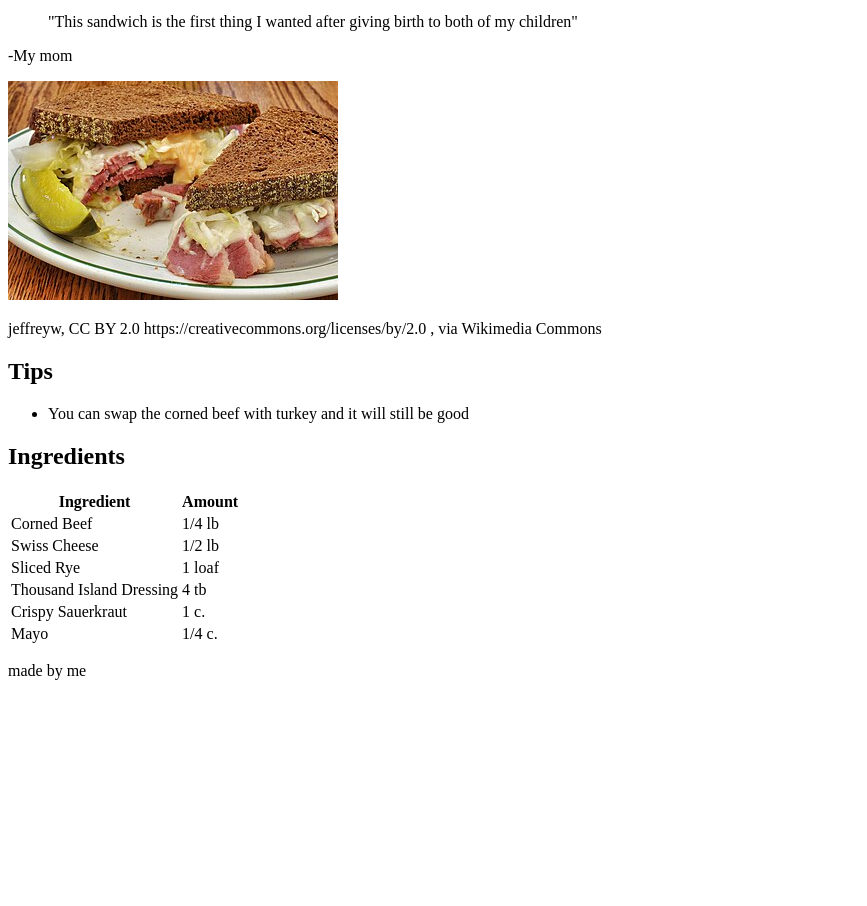
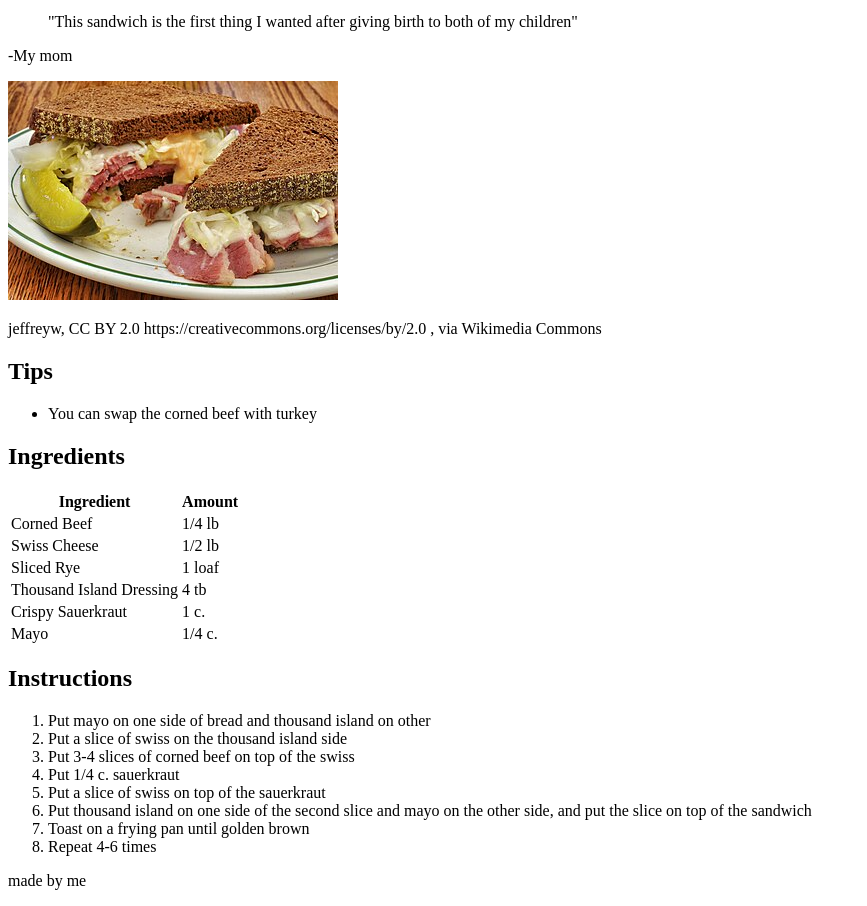
Before and after one commit to ArloT99/ArloT99.github.io, a plain HTML site: page projects/recipes/2.html in a window 1280 px wide. Shown: the part 101-1007 px from the top of the page, without its empty margins (0-867 px from the left). Before the commit the page ends 800 px from the top, so only its background shows below. Drawn offline with Linux system fonts and the light colour scheme.

Commit message:
adding recipe2 instructions

```diff
--- a/projects/recipes/2.html
+++ b/projects/recipes/2.html
@@ -21,8 +21,7 @@
             , via Wikimedia Commons</p>
             <h2>Tips</h2>
             <ul>
-                <li>You can swap the corned beef with turkey and it will still be
-                good</li>
+                <li>You can swap the corned beef with turkey</li>
             </ul>
             <h2>Ingredients</h2>
             <table>
@@ -55,6 +54,20 @@
                     <td>1/4 c.</td>
                 </tr>
             </table>
+            <h2>Instructions</h2>
+            <ol>
+                <li>Put mayo on one side of bread and thousand island on other
+                </li>
+                <li>Put a slice of swiss on the thousand island side</li>
+                <li>Put 3-4 slices of corned beef on top of the swiss</li>
+                <li>Put 1/4 c. sauerkraut</li>
+                <li>Put a slice of swiss on top of the sauerkraut</li>
+                <li>Put thousand island on one side of the second slice and
+                    mayo on the other side, and put the slice on top of the
+                    sandwich</li>
+                <li>Toast on a frying pan until golden brown</li>
+                <li>Repeat 4-6 times</li>
+
         </main>
         <footer>
             <p>made by me</p>
```
